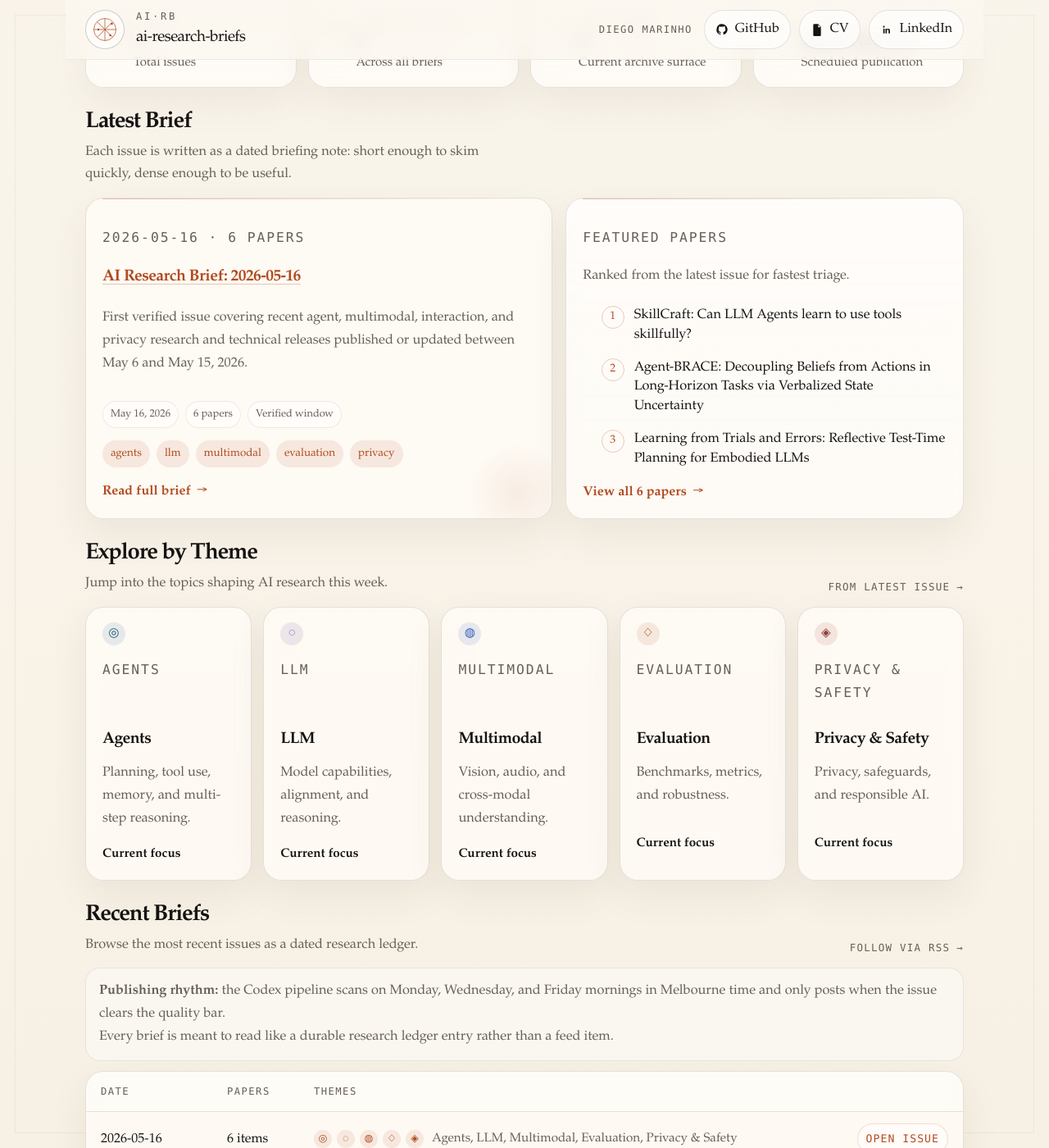
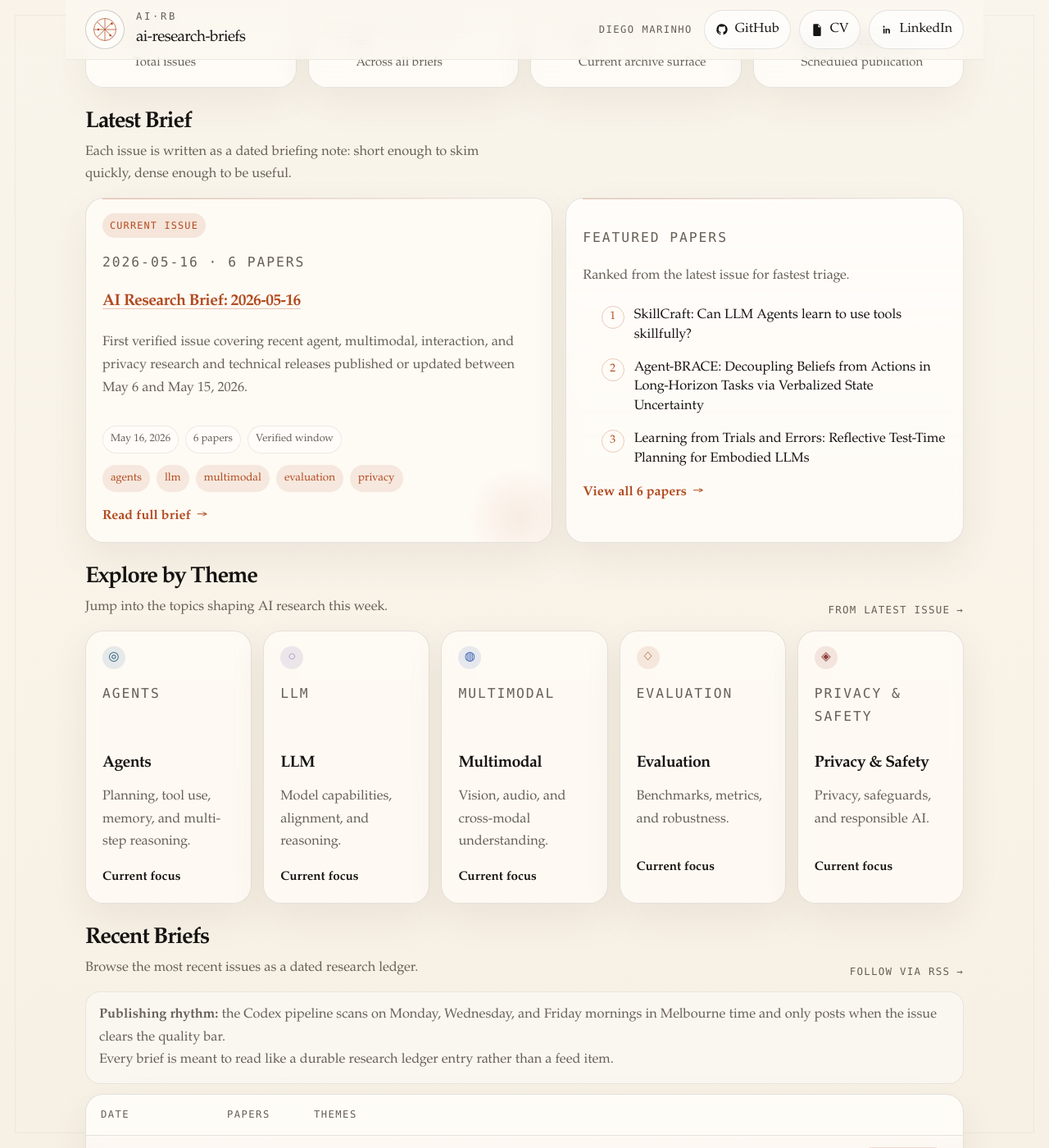
Before and after one commit to dmoliveira/ai-research-briefs, a Jekyll site: the page built from docs/index.md, in a window 1280 px wide and 1400 px high, scrolled down 748 px. Shown: the whole window at 82% size. Built offline with Jekyll 4.4.1, drawn with Linux system fonts in a browser that asks for light colours.

Commit message:
Improve page orientation and latest issue cues

```diff
--- a/docs/_layouts/default.html
+++ b/docs/_layouts/default.html
@@ -58,6 +58,15 @@
         </section>
         {% unless page.url == "/" %}
           <section class="page-intro">
+            <nav class="page-breadcrumbs" aria-label="Breadcrumb">
+              <a href="{{ '/' | relative_url }}">Home</a>
+              <span>/</span>
+              <a href="{{ '/#recent-briefs' | relative_url }}">Archive</a>
+              {% if page.date %}
+                <span>/</span>
+                <span>{{ page.date | date: "%Y-%m-%d" }}</span>
+              {% endif %}
+            </nav>
             <p class="section-kicker">Research brief{% if page.date %} · {{ page.date | date: "%Y-%m-%d" }}{% endif %}</p>
             <h1>{{ page.title }}</h1>
             {% if page.summary %}
--- a/docs/assets/style.css
+++ b/docs/assets/style.css
@@ -504,6 +504,27 @@
   margin: 0;
 }
 
+.page-breadcrumbs {
+  display: flex;
+  gap: 8px;
+  flex-wrap: wrap;
+  margin-bottom: 0.65rem;
+  color: var(--muted);
+  font-family: "JetBrains Mono", "SFMono-Regular", Menlo, monospace;
+  font-size: 0.76rem;
+  letter-spacing: 0.08em;
+  text-transform: uppercase;
+}
+
+.page-breadcrumbs a {
+  color: inherit;
+  text-decoration: none;
+}
+
+.page-breadcrumbs a:hover {
+  color: var(--accent);
+}
+
 .discovery-grid {
   display: grid;
   grid-template-columns: minmax(0, 1.08fr) minmax(320px, 0.92fr);
@@ -521,6 +542,20 @@
 .latest-brief-card {
   position: relative;
   overflow: hidden;
+}
+
+.card-badge {
+  display: inline-flex;
+  align-items: center;
+  width: fit-content;
+  padding: 5px 9px;
+  border-radius: 999px;
+  background: rgba(178, 74, 31, 0.12);
+  color: var(--accent);
+  font-family: "JetBrains Mono", "SFMono-Regular", Menlo, monospace;
+  font-size: 0.74rem;
+  letter-spacing: 0.1em;
+  text-transform: uppercase;
 }
 
 .latest-brief-card::before,
@@ -754,6 +789,12 @@
 
 .archive-ledger-row {
   transition: background 140ms ease, border-color 140ms ease, transform 140ms ease;
+}
+
+.archive-ledger-row-latest {
+  background:
+    linear-gradient(180deg, rgba(255, 255, 255, 0.38), rgba(255, 255, 255, 0.14)),
+    rgba(178, 74, 31, 0.03);
 }
 
 .archive-date,
--- a/docs/index.md
+++ b/docs/index.md
@@ -61,6 +61,7 @@
   </div>
   <div class="discovery-grid">
     <article class="discovery-card latest-brief-card">
+      <span class="card-badge">Current issue</span>
       <p class="meta">2026-05-16 · 6 papers</p>
       <h3><a href="2026/05/2026-05-16.html">AI Research Brief: 2026-05-16</a></h3>
       <p class="digest-summary">First verified issue covering recent agent, multimodal, interaction, and privacy research and technical releases published or updated between May 6 and May 15, 2026.</p>
@@ -149,7 +150,7 @@
       <span>Themes</span>
       <span></span>
     </div>
-    <article class="archive-ledger-row">
+    <article class="archive-ledger-row archive-ledger-row-latest">
       <span class="archive-date">2026-05-16</span>
       <span class="archive-count">6 items</span>
       <span class="archive-themes"><span class="theme-dot-row"><span class="theme-dot" title="Agents">◎</span><span class="theme-dot" title="LLM">◌</span><span class="theme-dot" title="Multimodal">◍</span><span class="theme-dot" title="Evaluation">◇</span><span class="theme-dot" title="Privacy & Safety">◈</span></span><span class="archive-theme-labels">Agents, LLM, Multimodal, Evaluation, Privacy & Safety</span></span>
--- a/scripts/generate_index.py
+++ b/scripts/generate_index.py
@@ -204,6 +204,7 @@
             '  </div>',
             '  <div class="discovery-grid">',
             '    <article class="discovery-card latest-brief-card">',
+            '      <span class="card-badge">Current issue</span>',
             f'      <p class="meta">{featured_digest["date"].isoformat()} · {source_count}</p>',
             f'      <h3><a href="{featured_digest["path"]}">{featured_digest["title"]}</a></h3>',
             f'      <p class="digest-summary">{featured_digest["summary"]}</p>',
@@ -285,7 +286,7 @@
             '    </div>',
         ]
     )
-    for digest in digests[:8]:
+    for position, digest in enumerate(digests[:8]):
         digest_tags = normalized_tags(digest)
         theme_pills = "".join(
             f'<span class="theme-dot" title="{tag_meta(tag)["label"]}">{tag_meta(tag)["icon"]}</span>'
@@ -294,7 +295,7 @@
         theme_labels = ", ".join(tag_meta(tag)["label"] for tag in digest_tags[:5])
         lines.extend(
             [
-                '    <article class="archive-ledger-row">',
+                f'    <article class="archive-ledger-row{" archive-ledger-row-latest" if position == 0 else ""}">',
                 f'      <span class="archive-date">{digest["date"].isoformat()}</span>',
                 f'      <span class="archive-count">{digest["source_count"]} items</span>',
                 f'      <span class="archive-themes"><span class="theme-dot-row">{theme_pills}</span><span class="archive-theme-labels">{theme_labels}</span></span>',
```
